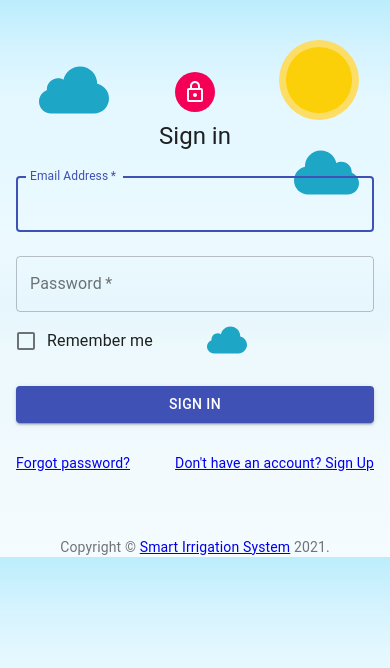
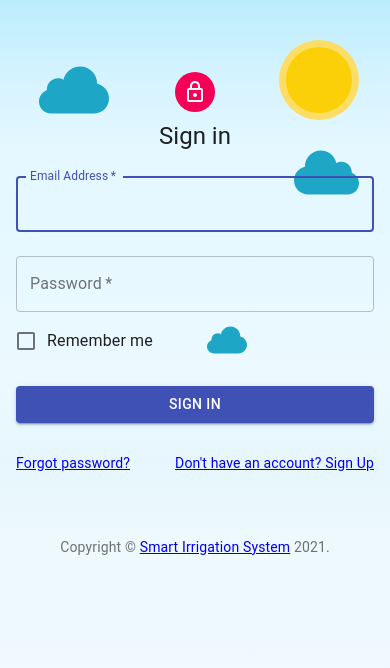
Before and after one commit to TamirHen/Irrigation-System-React, a React (Create React App) app in the folder irrigation-react/: page / in a window 390 px wide. Shown: the top 668 px of the page. Built offline with nearby package versions, Linux system fonts and the light colour scheme; no server answers.

Commit message:
Background bug on mobile was fixed

```diff
--- a/irrigation-react/src/components/WateringButton.css
+++ b/irrigation-react/src/components/WateringButton.css
@@ -1,6 +1,6 @@
 .breathing-button-wrapper {
   margin-top: 45px;
-  margin-bottom: 40px;
+  margin-bottom: 46px;
 }
 
 #breathing-button {
--- a/irrigation-react/src/components/tabs/Manual.css
+++ b/irrigation-react/src/components/tabs/Manual.css
@@ -9,7 +9,7 @@
 
 .breathing-button-wrapper {
   margin-top: 45px;
-  margin-bottom: 40px;
+  margin-bottom: 46px;
 }
 
 #minutes-input {
--- a/irrigation-react/src/index.css
+++ b/irrigation-react/src/index.css
@@ -1,4 +1,18 @@
 html {
+  background-color: #f5fcff;
+}
+
+body {
+  margin: 0;
+  font-family: -apple-system, BlinkMacSystemFont, 'Segoe UI', 'Roboto', 'Oxygen',
+    'Ubuntu', 'Cantarell', 'Fira Sans', 'Droid Sans', 'Helvetica Neue',
+    sans-serif;
+  -webkit-font-smoothing: antialiased;
+  -moz-osx-font-smoothing: grayscale;
+  z-index: 1;
+  position: absolute;
+  height: 100%;
+  width: 100%;
   background-image: linear-gradient(
     to bottom,
     #bcedfc,
@@ -16,18 +30,6 @@ html {
   );
 }
 
-body {
-  margin: 0;
-  font-family: -apple-system, BlinkMacSystemFont, 'Segoe UI', 'Roboto', 'Oxygen',
-    'Ubuntu', 'Cantarell', 'Fira Sans', 'Droid Sans', 'Helvetica Neue',
-    sans-serif;
-  -webkit-font-smoothing: antialiased;
-  -moz-osx-font-smoothing: grayscale;
-  z-index: 1;
-  background-color: inherit !important;
-  height: 100%;
-}
-
 code {
   font-family: source-code-pro, Menlo, Monaco, Consolas, 'Courier New',
     monospace;
--- a/irrigation-react/src/pages/MainPage.css
+++ b/irrigation-react/src/pages/MainPage.css
@@ -28,6 +28,7 @@
   left: 7%;
   width: 90px;
   cursor: pointer;
+  padding-bottom: 20px;
 }
 
 .balloon-animation {
```
Also changed, not shown: 7 other files (tests, documents, lock files or other folders).
